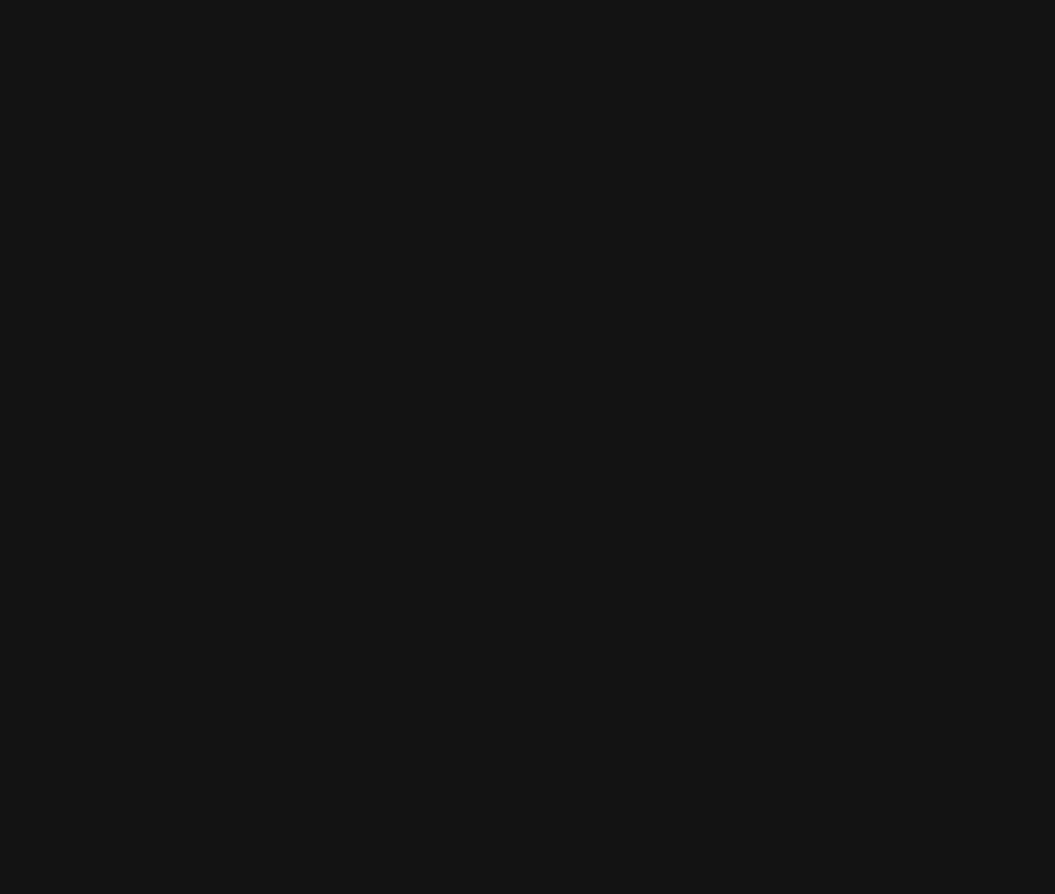
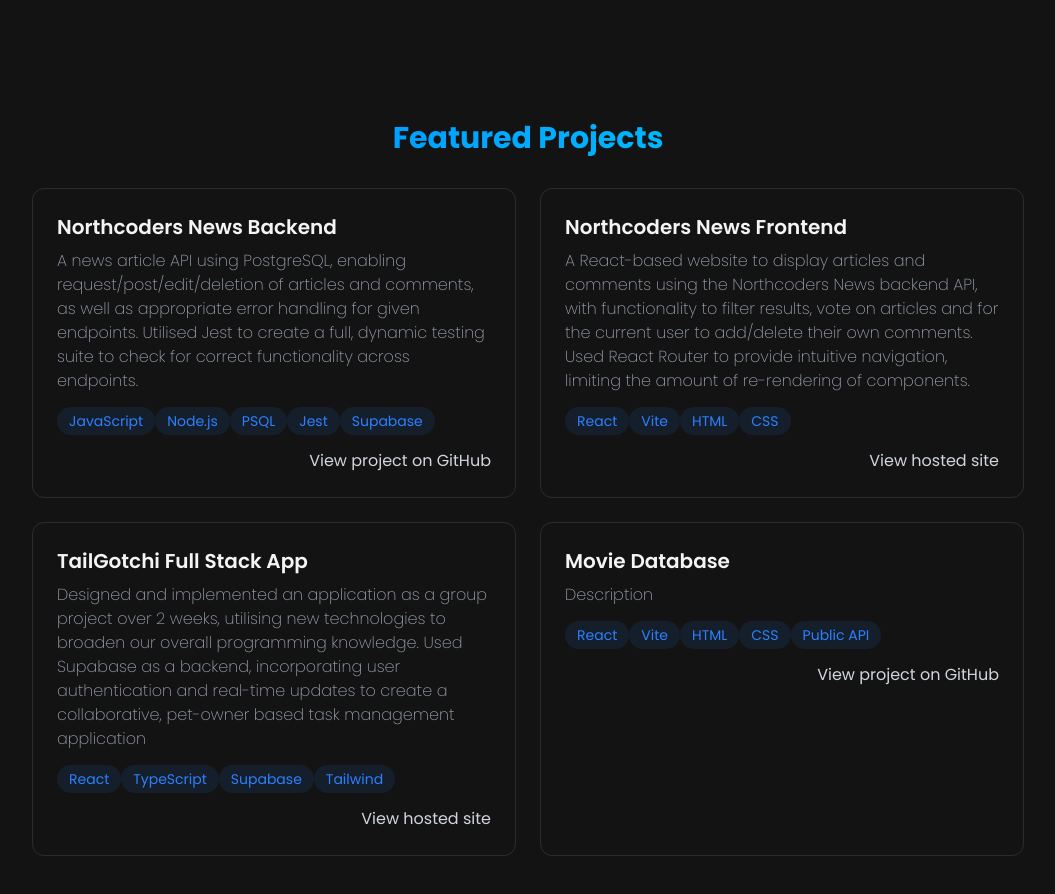
Before and after one commit to cfagan88/cfagan-portfolio, a React (Vite) app: page / in a window 1280 px wide. Shown: the part 1560-2454 px from the top of the page, without its empty margins (112-1167 px from the left). Before the commit the page ends 1600 px from the top, so only its background shows below. Built offline with nearby package versions, Linux system fonts and the light colour scheme.

Commit message:
updates project section

```diff
--- a/src/App.jsx
+++ b/src/App.jsx
@@ -5,6 +5,7 @@
 import MobileMenu from "./components/MobileMenu";
 import Home from "./components/sections/Home";
 import About from "./components/sections/About";
+import Projects from "./components/sections/Projects";
 import { useState } from "react";
 
 function App() {
@@ -23,6 +24,7 @@
         <MobileMenu menuOpen={menuOpen} setMenuOpen={setMenuOpen} />
         <Home />
         <About />
+        <Projects />
       </div>
     </>
   );
--- a/src/components/Navbar.jsx
+++ b/src/components/Navbar.jsx
@@ -1,4 +1,5 @@
 import { useEffect } from "react";
+import Logo from "../assets/Logo.png";
 
 function Navbar({ menuOpen, setMenuOpen }) {
   useEffect(() => {
@@ -9,8 +10,8 @@
     <nav className="fixed top-0 w-full z-40 bg-[rgba(10, 10, 10, 0.8)] backdrop-blur-lg border-b border-white/10 shadow-lg">
       <div className="max-w-5xl mx-auto px-4">
         <div className="flex justify-between items-center h-16">
-          <a href="#home" className="text-xl font-bold text-white">
-            CF
+          <a href="#home" className="w-10 h-10">
+            <img src={Logo} />
           </a>
 
           <div
--- a/src/components/sections/About.jsx
+++ b/src/components/sections/About.jsx
@@ -25,7 +25,7 @@
           About Me
         </h2>
 
-        <div className="rounded-xl p-8 border-white/10 border hover:-translate-y-1 transition-all">
+        <div className="rounded-xl p-8 border-white/10 border hover:-translate-y-1  hover:border-blue-500/30 hover:shadow-[0_2px_8px_rgba(59,130,246,0.1)] transition-all">
           <p className="text-gray-300 mb-6">
             My name is Chris; I'm a full-stack developer based in Hertfordshire,
             UK. I enjoy creating clean, efficient web-applications. My goal is
@@ -41,7 +41,7 @@
                   return (
                     <span
                       key={key}
-                      className="bg-blue-500/10 text-blue-500 py-1 px-3 rounded-full text-sm hover:bg-blue-500/20 hover:shadow-[0_2px_8px_rgba[59,130,2246,0.2]] transition"
+                      className="bg-blue-500/10 text-blue-500 py-1 px-3 rounded-full text-sm hover:bg-blue-500/20 hover:shadow-[0_2px_8px_rgba(59,130,246,0.1)] transition-all"
                     >
                       {skill}
                     </span>
@@ -57,7 +57,7 @@
                   return (
                     <span
                       key={key}
-                      className="bg-blue-500/10 text-blue-500 py-1 px-3 rounded-full text-sm hover:bg-blue-500/20 hover:shadow-[0_2px_8px_rgba[59,130,2246,0.2]] transition"
+                      className="bg-blue-500/10 text-blue-500 py-1 px-3 rounded-full text-sm hover:bg-blue-500/20 hover:shadow-[0_2px_8px_rgba[59,130,246,0.1]] transition-all"
                     >
                       {skill}
                     </span>
@@ -69,7 +69,7 @@
         </div>
 
         <div className="grid grid-cols-1 md:grid-cols-2 gap-6 mt-8">
-          <div className="p-6 rounded-xl border-white/10 border hover:-translate-y-1 transition-all">
+          <div className="p-6 rounded-xl border-white/10 border hover:-translate-y-1 hover:border-blue-500/30 hover:shadow-[0_2px_8px_rgba(59,130,246,0.1)] transition-all">
             <h3 className="text-xl font-bold mb-4">Education</h3>
             <ul className="list-inside text-gray-300 space-y-2">
               <li className="font-semibold list-disc">Javascript Bootcamp</li>
@@ -80,7 +80,7 @@
               </li>
             </ul>
           </div>
-          <div className="p-6 rounded-xl border-white/10 border hover:-translate-y-1 transition-all">
+          <div className="p-6 rounded-xl border-white/10 border hover:-translate-y-1 hover:border-blue-500/30 hover:shadow-[0_2px_8px_rgba(59,130,246,0.1)] transition-all">
             <h3 className="text-xl font-bold mb-4">Work Experience</h3>
             <ul className="list-inside text-gray-300 space-y-2">
               <li className="font-semibold list-disc">
--- a/src/components/sections/Projects.jsx
+++ b/src/components/sections/Projects.jsx
@@ -0,0 +1,144 @@
+function Projects() {
+  return (
+    <section
+      id="projects"
+      className="min-h-screen flex items-center justify-center py-20"
+    >
+      <div className="max-w-5xl mx-auto px-4">
+        <h2 className="text-3xl font-bold mb-8 bg-gradient-to-r from-blue-500 to-cyan-400 bg-clip-text text-transparent text-center">
+          Featured Projects
+        </h2>
+
+        <div className="grid grid-cols-1 md:grid-cols-2 gap-6">
+          <div className="p-6 rounded-xl border border-white/10 hover:-translate-y-1 hover:border-blue-500/30 hover:shadow-[0_2px_8px_rgba(59,130,246,0.1)] transition-all">
+            <h3 className="text-xl font-semibold mb-2">
+              Northcoders News Backend
+            </h3>
+            <p className="text-gray-400 mb-4 font-extralight">
+              A news article API using PostgreSQL, enabling
+              request/post/edit/deletion of articles and comments, as well as
+              appropriate error handling for given endpoints. Utilised Jest to
+              create a full, dynamic testing suite to check for correct
+              functionality across endpoints.
+            </p>
+            <div>
+              {["JavaScript", "Node.js", "PSQL", "Jest", "Supabase"].map(
+                (skill, key) => (
+                  <span
+                    key={key}
+                    className="bg-blue-500/10 text-blue-500 py-1 px-3 rounded-full text-sm hover:bg-blue-500/20 hover:shadow-[0_2px_8px_rgba(59,130,246,0.1)] transition-all"
+                  >
+                    {skill}
+                  </span>
+                )
+              )}
+
+              <div className="flex justify-end">
+                <a
+                  href="https://github.com/cfagan88/nc-news"
+                  className="text-gray-300 hover:text-blue-300 hover:underline transition-colors mt-4"
+                >
+                  View project on GitHub
+                </a>
+              </div>
+            </div>
+          </div>
+
+          <div className="p-6 rounded-xl border border-white/10 hover:-translate-y-1 hover:border-blue-500/30 hover:shadow-[0_2px_8px_rgba(59,130,246,0.1)] transition-all">
+            <h3 className="text-xl font-semibold mb-2">
+              Northcoders News Frontend
+            </h3>
+            <p className="text-gray-400 mb-4 font-extralight">
+              A React-based website to display articles and comments using the
+              Northcoders News backend API, with functionality to filter
+              results, vote on articles and for the current user to add/delete
+              their own comments. Used React Router to provide intuitive
+              navigation, limiting the amount of re-rendering of components.
+            </p>
+            <div>
+              {["React", "Vite", "HTML", "CSS"].map((skill, key) => (
+                <span
+                  key={key}
+                  className="bg-blue-500/10 text-blue-500 py-1 px-3 rounded-full text-sm hover:bg-blue-500/20 hover:shadow-[0_2px_8px_rgba(59,130,246,0.1)] transition-all"
+                >
+                  {skill}
+                </span>
+              ))}
+
+              <div className="flex justify-end">
+                <a
+                  href="https://cf-nc-news.netlify.app/"
+                  className="text-gray-300 hover:text-blue-300 hover:underline transition-colors mt-4"
+                >
+                  View hosted site
+                </a>
+              </div>
+            </div>
+          </div>
+
+          <div className="p-6 rounded-xl border border-white/10 hover:-translate-y-1 hover:border-blue-500/30 hover:shadow-[0_2px_8px_rgba(59,130,246,0.1)] transition-all">
+            <h3 className="text-xl font-semibold mb-2">
+              TailGotchi Full Stack App
+            </h3>
+            <p className="text-gray-400 mb-4 font-extralight">
+              Designed and implemented an application as a group project over 2
+              weeks, utilising new technologies to broaden our overall
+              programming knowledge. Used Supabase as a backend, incorporating
+              user authentication and real-time updates to create a
+              collaborative, pet-owner based task management application
+            </p>
+            <div>
+              {["React", "TypeScript", "Supabase", "Tailwind"].map(
+                (skill, key) => (
+                  <span
+                    key={key}
+                    className="bg-blue-500/10 text-blue-500 py-1 px-3 rounded-full text-sm hover:bg-blue-500/20 hover:shadow-[0_2px_8px_rgba(59,130,246,0.1)] transition-all"
+                  >
+                    {skill}
+                  </span>
+                )
+              )}
+
+              <div className="flex justify-end">
+                <a
+                  href="https://tailgotchi.netlify.app/"
+                  className="text-gray-300 hover:text-blue-300 hover:underline transition-colors mt-4"
+                >
+                  View hosted site
+                </a>
+              </div>
+            </div>
+          </div>
+
+          <div className="p-6 rounded-xl border border-white/10 hover:-translate-y-1 hover:border-blue-500/30 hover:shadow-[0_2px_8px_rgba(59,130,246,0.1)] transition-all">
+            <h3 className="text-xl font-semibold mb-2">Movie Database</h3>
+            <p className="text-gray-400 mb-4 font-extralight">Description</p>
+            <div>
+              {["React", "Vite", "HTML", "CSS", "Public API"].map(
+                (skill, key) => (
+                  <span
+                    key={key}
+                    className="bg-blue-500/10 text-blue-500 py-1 px-3 rounded-full text-sm hover:bg-blue-500/20 hover:shadow-[0_2px_8px_rgba(59,130,246,0.1)] transition-all"
+                  >
+                    {skill}
+                  </span>
+                )
+              )}
+
+              <div className="flex justify-end">
+                <a
+                  href="https://github.com/cfagan88/React-Movie-DB"
+                  className="text-gray-300 hover:text-blue-300 hover:underline transition-colors mt-4"
+                >
+                  View project on GitHub
+                </a>
+              </div>
+            </div>
+          </div>
+        </div>
+      </div>
+    </section>
+  );
+}
+
+export default Projects;
```
